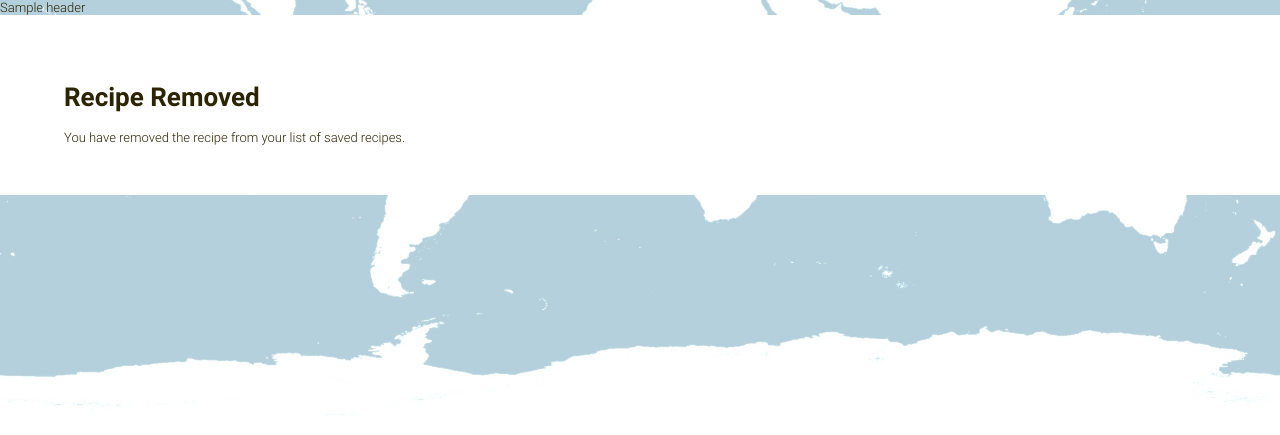
After one commit to cindyyu/bites-without-borders, a Python web app: template templates/recipes_remove_saved.html in a window 1280 px wide. The commit adds this page. Shown: the top 435 px of the page. Run offline with Jinja, Linux system fonts and the light colour scheme; the template is opened without the code that fills it: most values are stand-ins (such as "Sample title", 1, 10 or a date in 2020); some libraries are stand-ins or nearby versions.

Commit message:
Change background and nav styling.

```diff
--- a/static_files/css/main.css
+++ b/static_files/css/main.css
@@ -1002,24 +1002,25 @@ h2 {
 .page {
   background: url("/images/bg.jpg") no-repeat;
   background-size: cover;
+  background-position: center center;
 }
-/* line 4, scss/pages/_generic.scss */
+/* line 5, scss/pages/_generic.scss */
 .page header {
   background: rgba(255, 255, 255, 0.5);
   padding: 25px;
 }
-/* line 8, scss/pages/_generic.scss */
+/* line 9, scss/pages/_generic.scss */
 .page nav {
   display: inline-block;
   float: right;
 }
-/* line 11, scss/pages/_generic.scss */
+/* line 12, scss/pages/_generic.scss */
 .page nav a {
   border-radius: 3px;
   -moz-border-radius: 3px;
   -webkit-border-radius: 3px;
   color: #73afb6;
-  background: white;
+  background: #f7f7f7;
   display: inline-block;
   font-weight: 500;
   line-height: 20px;
@@ -1029,27 +1030,27 @@ h2 {
   text-transform: uppercase;
   vertical-align: middle;
 }
-/* line 23, scss/pages/_generic.scss */
+/* line 24, scss/pages/_generic.scss */
 .page nav a:hover {
   background: #e2da99;
   color: white;
 }
 
-/* line 31, scss/pages/_generic.scss */
+/* line 32, scss/pages/_generic.scss */
 div.status {
   padding: 15px;
 }
-/* line 33, scss/pages/_generic.scss */
+/* line 34, scss/pages/_generic.scss */
 div.status.error {
   background: #c48281;
   color: white;
 }
-/* line 37, scss/pages/_generic.scss */
+/* line 38, scss/pages/_generic.scss */
 div.status.success {
   background: #aac481;
   color: white;
 }
-/* line 40, scss/pages/_generic.scss */
+/* line 41, scss/pages/_generic.scss */
 div.status.success a {
   color: white;
 }
@@ -1329,7 +1330,7 @@ section.grid:last-child {
   background: transparent;
   color: white;
   display: none;
-  margin-top: 40%;
+  margin-top: 36%;
 }
 /* line 32, scss/pages/_recipes_view.scss */
 .recipes_view #recipe-snippets .recipe_view:hover {
--- a/static_files/css/scss/pages/_generic.scss
+++ b/static_files/css/scss/pages/_generic.scss
@@ -1,6 +1,7 @@
 .page {
 	background: url('/images/bg.jpg') no-repeat;
 	background-size: cover;
+	background-position: center center;
 	header {
 		background: rgba(255, 255, 255, 0.5);
 		padding: 25px;
@@ -11,7 +12,7 @@
 		a {
 			@include border-radius(3px);
 			color: $color-primary-lighter;
-			background: $white;
+			background: #f7f7f7;
 			display: inline-block;
 			font-weight: 500;
 			line-height: 20px;
--- a/static_files/css/scss/pages/_recipes_view.scss
+++ b/static_files/css/scss/pages/_recipes_view.scss
@@ -27,7 +27,7 @@
         background: transparent;
         color: $white;
         display: none;
-        margin-top: 40%;
+        margin-top: 36%;
       }
       &:hover {
         background: rgba(0,0,0,0.35);
--- a/templates/recipes_by.html
+++ b/templates/recipes_by.html
@@ -62,7 +62,6 @@
 	                  {{ recipe.thumbsUp }} <span class="icon-thumbs-up"></span>
 	                </div>
 	              </div>
-	              </div>
 	          {% elif index % 4 == 0 %}
 	              <div class="grid__col grid__col--3-of-12 shade" style="background-image: url({{ recipe.imageUrl() }})">
 	                <a class="recipe_view" href="{{ recipe.viewUrl() }}">
--- /dev/null
+++ b/templates/recipes_remove_saved.html
@@ -0,0 +1,20 @@
+<!DOCTYPE html>
+<html>
+	<head>
+    <title>{{ title }} | Bites Without Borders</title>
+    <script src="http://ajax.googleapis.com/ajax/libs/jquery/1.11.1/jquery.min.js"></script>
+    <link href="/css/main.css" rel="stylesheet" />
+    <title>hey</title>
+  </head>
+  <body class="page recipes_view">
+    <div class="container">
+      {{ header }}
+    </div>
+    <div class="bg-white" id="recipe-snippets">
+      <section>
+        <h1>Recipe Removed</h1>
+        You have removed the recipe from your list of saved recipes.
+      </section>
+    </div>
+  </body>
+</html>
```
Also changed, not shown: static_files/images/bg.jpg. Lines whose indentation alone changed are shown as unchanged.
